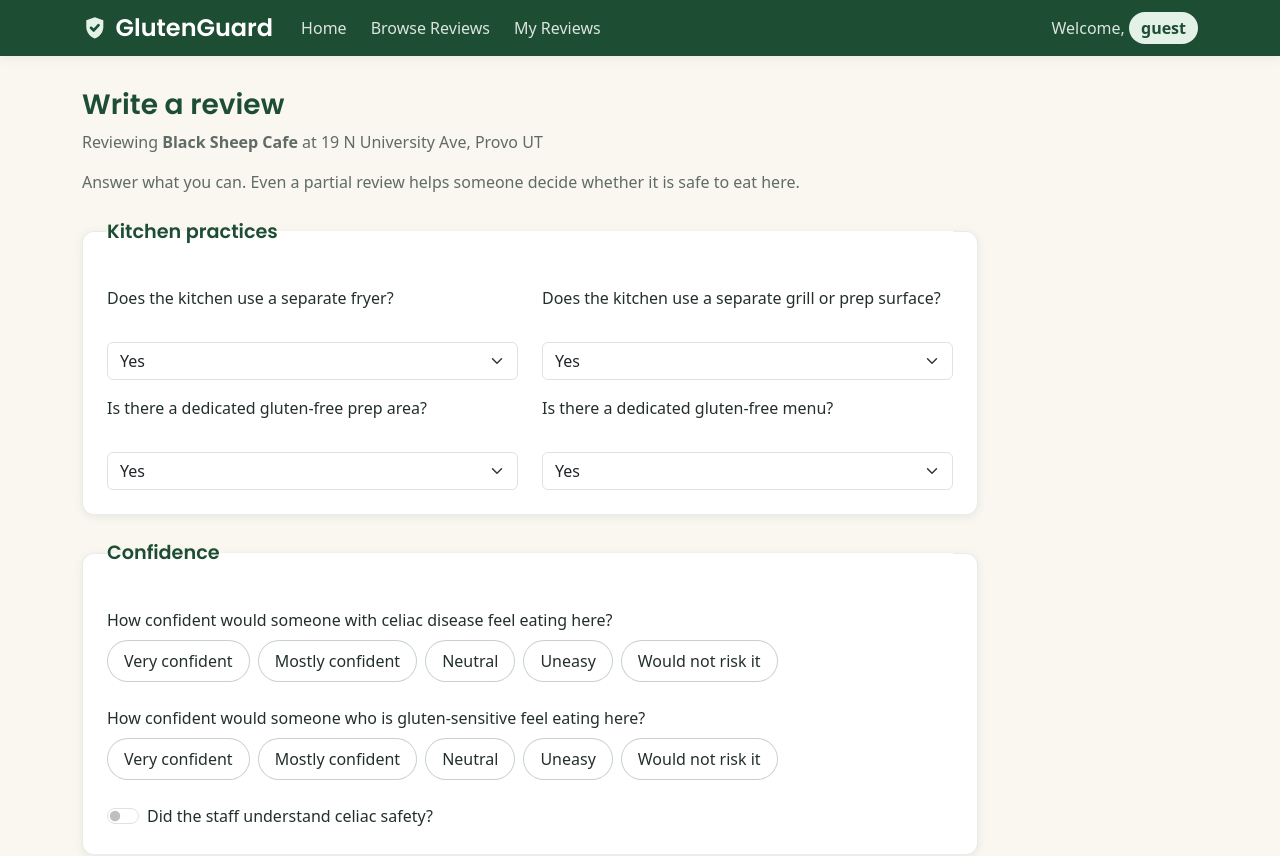
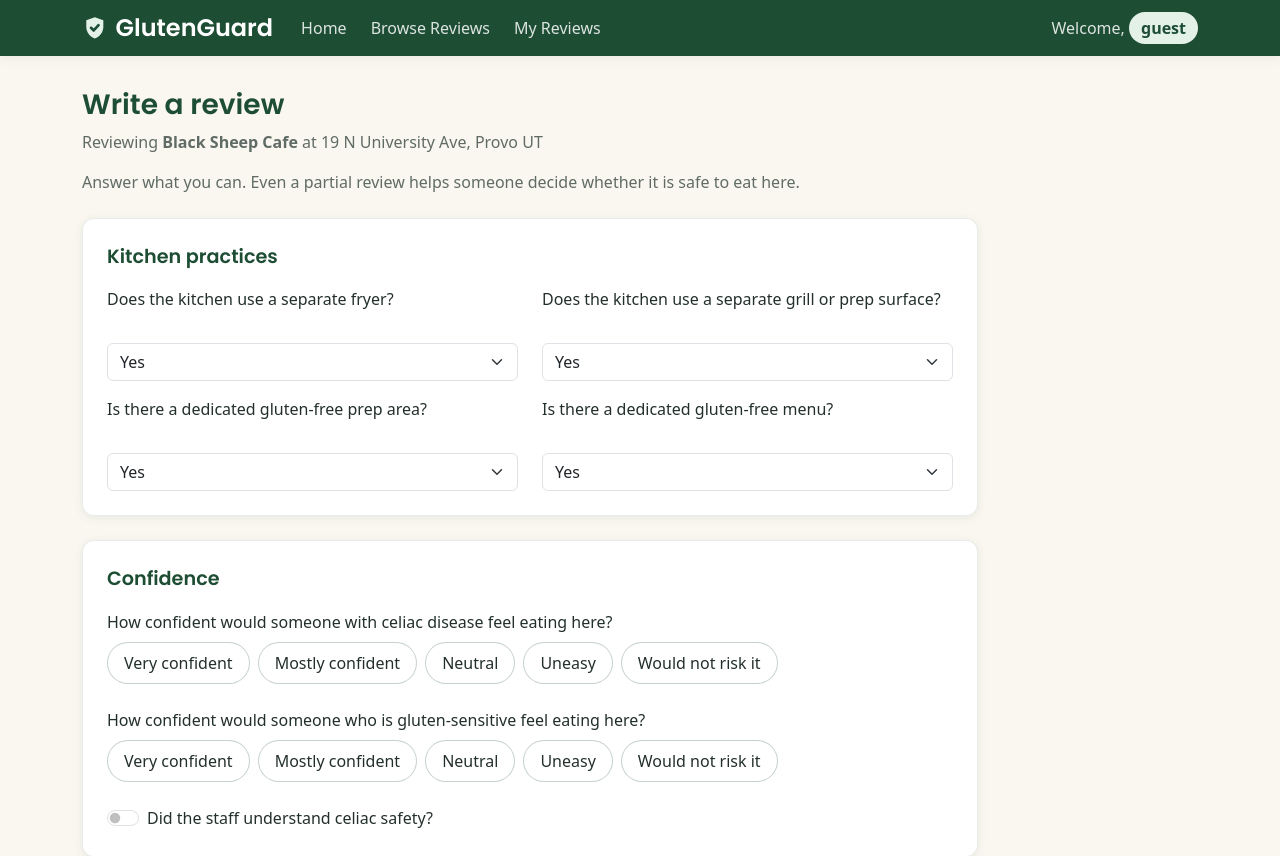
Before and after one commit to blakeg9944/Fall2026Startup, a React (Vite) app: page /review in a window 1280 px wide. Shown: the top 856 px of the page. Built offline with nearby package versions, Linux system fonts and the light colour scheme; a web font is replaced by a local one.

Commit message:
Keep review form legends inside their cards
Overriding Bootstrap's float on the legend made it sit on the fieldset's top border and cut through it. Removing the override lets Bootstrap's own legend styles place it inside the card above the first question.

```diff
--- a/src/review/review.css
+++ b/src/review/review.css
@@ -44,7 +44,6 @@
 /* ---------- Review form colors and details ---------- */
 
 .review-form legend {
-  float: none;
   font-family: 'Poppins', sans-serif;
   font-weight: 600;
   font-size: 1.2rem;
```
